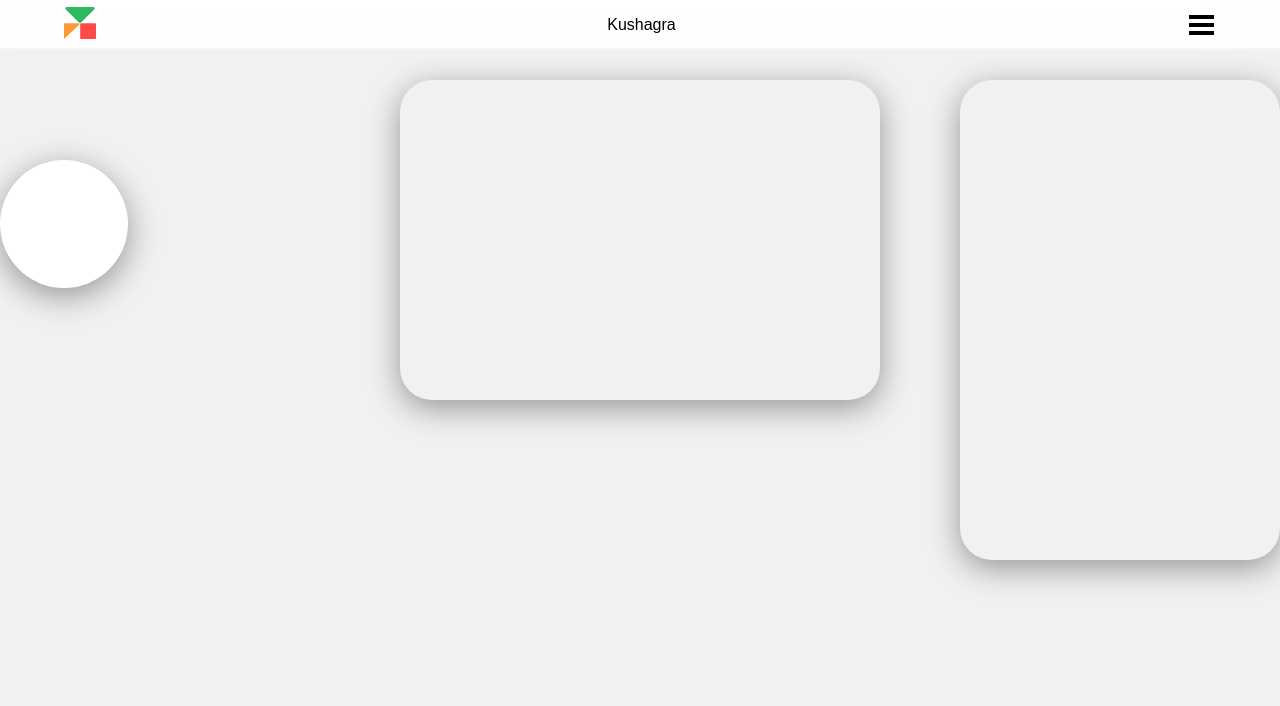
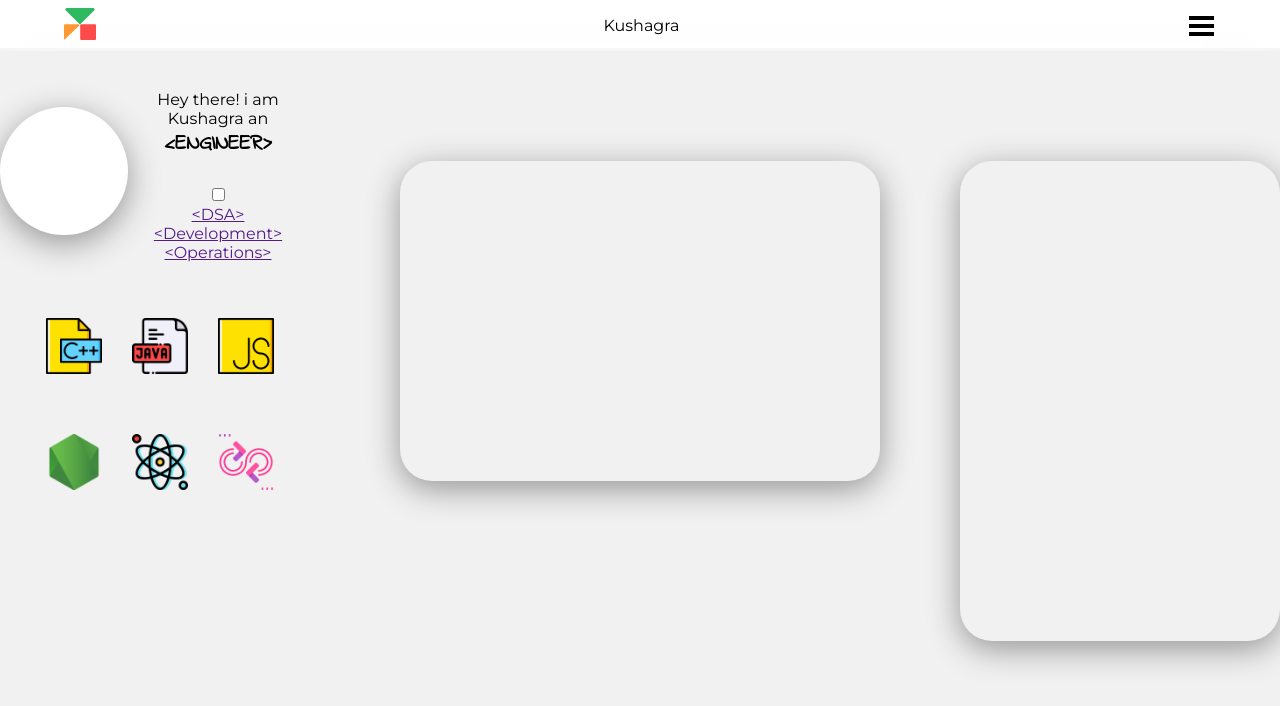
Before and after one commit to k-nautresurrect/Portfolio, a plain HTML site: page index.html in a window 1280 px wide. Drawn offline with Linux system fonts and the light colour scheme.

Commit message:
Modified html for Hero section and added new Fonts.

```diff
--- a/index.html
+++ b/index.html
@@ -8,7 +8,13 @@
     <link rel="stylesheet" href="css/header.css" />
     <link rel="stylesheet" href="css/hero.css" />
     <link rel="stylesheet" href="css/main.css" />
-    <link rel="stylesheet" href="css/handels.css">
+    <link rel="stylesheet" href="css/handels.css" />
+    <link rel="preconnect" href="https://fonts.googleapis.com" />
+    <link rel="preconnect" href="https://fonts.gstatic.com" crossorigin />
+    <link
+      href="https://fonts.googleapis.com/css2?family=Indie+Flower&family=Merriweather+Sans:wght@300&family=Montserrat&family=Sacramento&display=swap"
+      rel="stylesheet"
+    />
     <title>Kushagra Chauhan</title>
   </head>
   <body>
@@ -34,10 +40,34 @@
       <section class="hero">
         <div class="navigation">
           <div class="profile"></div>
-          <div class="switch-mode"></div>
-          <div class="algorithm-tech"></div>
-          <div class="web-tech"></div>
-          <div class="aws-tech"></div>
+          <div class="intro">
+            <p class="myself">Hey there! i am Kushagra an <span>&lt;ENGINEER&gt;</span></p>
+            <div class="switch-mode">
+              <input type="checkbox" name="switch" />
+            </div>
+            <div class="algorithm-tech">
+              <a href="">&lt;DSA&gt;</a>
+            </div>
+            <div class="web-tech">
+              <a href="">&lt;Development&gt;</a>
+            </div>
+            <div class="aws-tech">
+              <a href="">&lt;Operations&gt;</a>
+            </div>
+          </div>
+        </div>
+        <div class="familiar-col">
+          <div class="familiar-row">
+            <img class="cpp" src="./images/c.png" alt="C++" />
+            <img src="./images/java.png" alt="Java" class="java" />
+            <img src="./images/js.png" alt="JavaScript" class="js" />
+          </div>
+
+          <div class="familiar-row">
+            <img src="./images/node-js.png" alt="nodejs" class="node" />
+            <img src="./images/science.png" alt="React" class="react" />
+            <img src="./images/infinite.png" alt="Devops" class="devops" />
+          </div>
         </div>
       </section>
       <!-- Navigation ends -->
```
